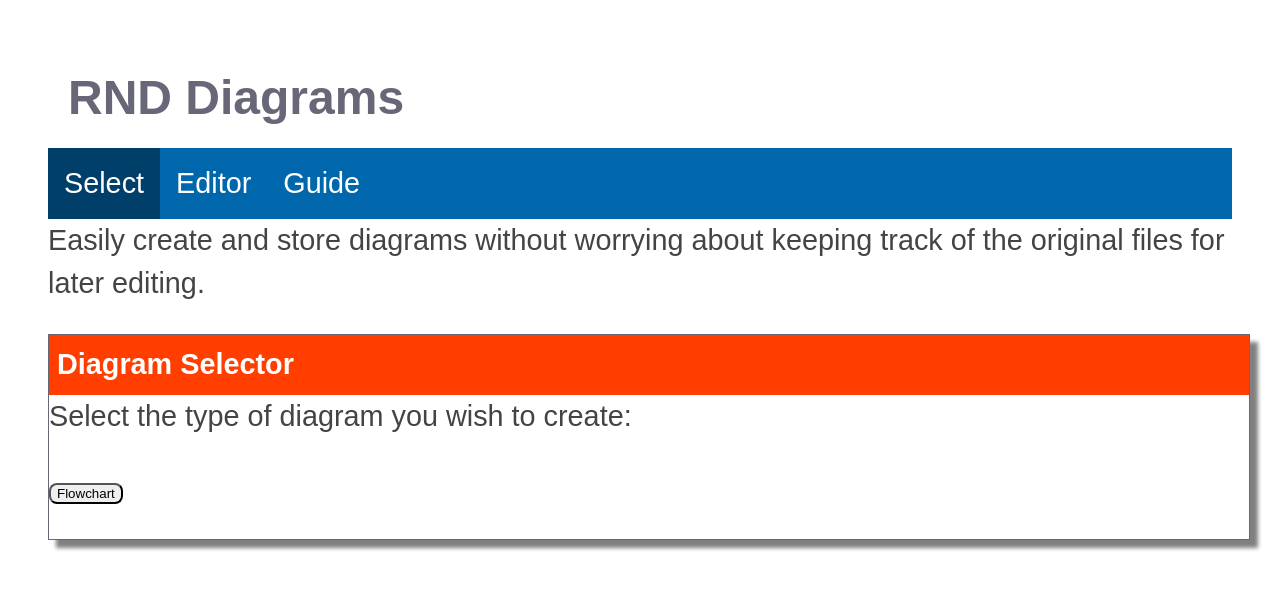
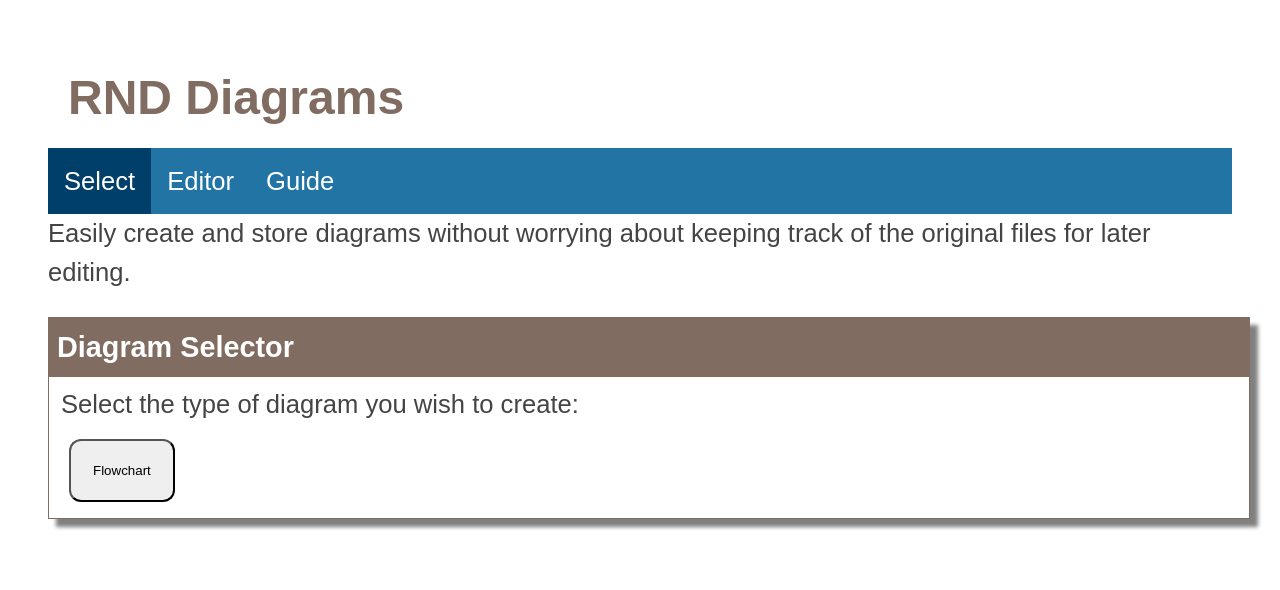
Before and after one commit to elusive/diagrammable, a React (Create React App) app: page /select in a window 1280 px wide. Shown: the top 590 px of the page. Built offline with nearby package versions, Linux system fonts and the light colour scheme.

Commit message:
Update button styles in first attempts at styled, motion elements.

```diff
--- a/src/components/button.jsx
+++ b/src/components/button.jsx
@@ -11,8 +11,8 @@ const Button = (props) => {
 export default Button;
 
 const AnimatedButton = styled(motion.button)`
-    padding: 12px
-    initial: {{ opacity: 0, y: 50, scale: 0.3 }}
-    animate: {{ opacity: 1, y: 0, scale: 1 }}
-    border-radius: 8px;
+    margin: 8px;
+    padding: 22px;
+    animate: {{ scale: 2 }};
+    border-radius: 12px;
 `;
--- a/src/components/menubar.jsx
+++ b/src/components/menubar.jsx
@@ -27,7 +27,11 @@ const MenuList = styled(motion.ul)`
 
 const MenuItem = styled(motion.li)`
     float: left;
-    &:hover { background-color: #111; }
+    animate: {{ scale: 1.4 }}
+    &:hover {
+        background-color: #111;
+        animate: { scale: 1.3 }
+    }
     & > a {
         display: block;
         color: white;
--- a/src/components/select.jsx
+++ b/src/components/select.jsx
@@ -21,7 +21,7 @@ export default Select;
 const CardTitle = styled.h4`
     margin: 0;
     padding: 8px;
-    background: var(--flash);
+    background: var(--second);
     color: var(--back);
 `;
 
@@ -31,4 +31,8 @@ const SelectionCard = styled(motion.div)`
     width: 1200px;
     box-shadow: 8px 8px 4px grey;
     animate: {{ scale: [1,1,2,2,3,2,1,1]}};
+    transition: { duration: 20 };
+    & > p {
+        margin: 8px 12px;
+    };
 `;
--- a/src/index.css
+++ b/src/index.css
@@ -24,13 +24,12 @@
 /*	theme vars */
 .theme-default {
 	--back:       	#ffffff;
-	--back-light: 	#f6fafd;
-	--back-api: 	#eff8ff;
-	--prime:      	#0067ac;
+	--back-light: 	'AliceBlue';
+	--prime:      	#2274a5;
     --prime-dark:   #003f69;
-	--second:     	#676778;
-	--flash:      	#ff3e00;
-    --flash-dark:   #aa2900;
+	--second:     	#816c61;
+	--flash:      	#e7dfc6;
+    --flash-dark:   #A19C8A;
 	--heading:	var(--second);
 	--text:      		#444;
 	--sidebar-text: rgba(255, 255, 255, .75);
@@ -95,8 +94,8 @@ body {
 /*	typography ----------------------------- */
 body {
     margin: var(--margin);
-	font: 300 var(--h4)/var(--lh) var(--font);
-	background-color: var(--back);
+	font: 300 var(--h5)/var(--lh) var(--font);
+	background-color: var(--back-light);
 	color: var(--text);
 
 	/* default spacing of Overpass is a bit too airy */
@@ -131,7 +130,7 @@ p, ol, ul {
 .b, b, strong { font-weight: 600 }
 
 tt, code, kbd, samp {
-	font: 400 var(--code-fs)/1.7 var(--font-mono);
+	font: 400 var(--code-fs)/var(--h6) var(--font-mono);
 }
 
 code {
```
